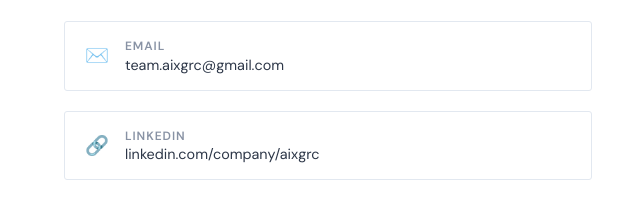
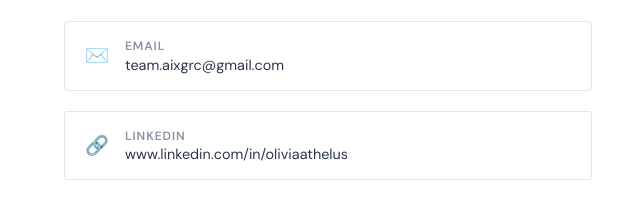
Before and after one commit to aixgrc/aixgrc.github.io, a plain HTML site: page index.html in a window 1280 px wide. Shown: the part 4617-4814 px from the top of the page, 0-640 px from the left. Drawn offline with nearby package versions, Linux system fonts and the light colour scheme.

Commit message:
Update index.html

```diff
--- a/index.html
+++ b/index.html
@@ -904,7 +904,7 @@
         <span class="contact-link-icon">🔗</span>
         <div>
           <strong>LinkedIn</strong>
-          linkedin.com/company/aixgrc
+          www.linkedin.com/in/oliviaathelus
         </div>
       </a>
       <a href="https://github.com/aixgrc" target="_blank" class="contact-link">
```
